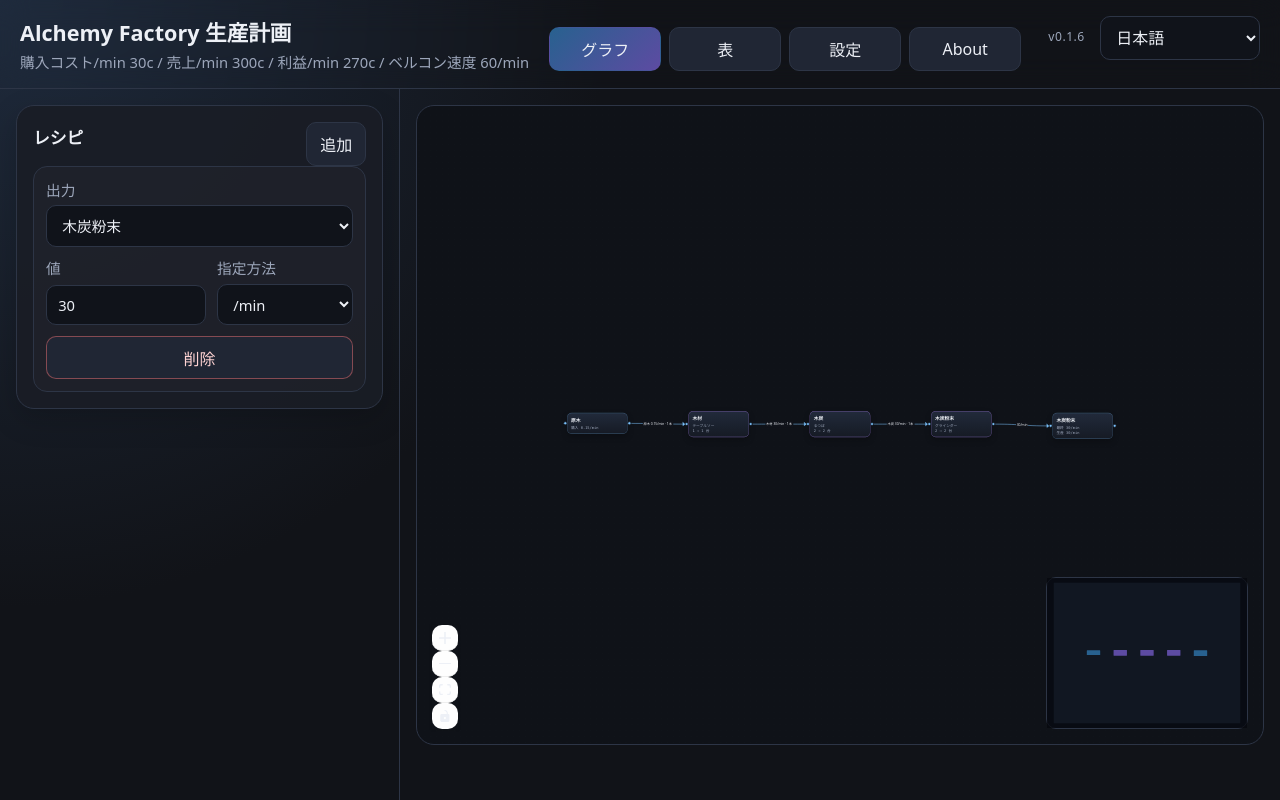
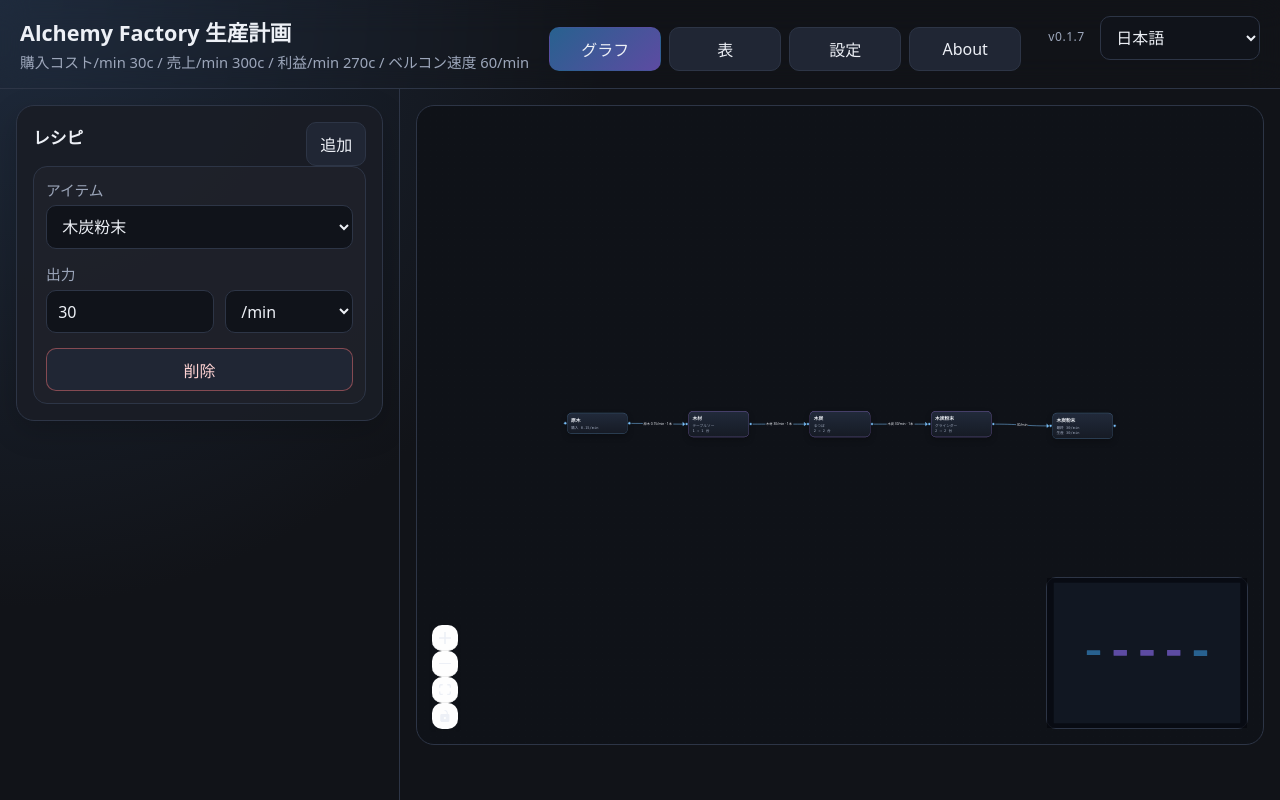
Before and after one commit to spaltfcy/alchemyfactory-calculator, a React (Vite) app: page / in a window 1280 px wide. Built offline with nearby package versions, Linux system fonts and the light colour scheme.

Commit message:
Adjust graph target layout and settings panels

```diff
--- a/package.json
+++ b/package.json
@@ -1,6 +1,6 @@
 {
   "name": "alchemyfactory-calculator",
-  "version": "0.1.6",
+  "version": "0.1.7",
   "private": true,
   "type": "module",
   "scripts": {
--- a/src/App.tsx
+++ b/src/App.tsx
@@ -12,7 +12,7 @@ import { SettingsTab } from './components/SettingsTab';
 import { AboutTab } from './components/AboutTab';
 import { formatCopper, formatNumber } from './utils/format';
 
-const APP_VERSION = 'v0.1.6';
+const APP_VERSION = 'v0.1.7';
 
 function mergeInitialState(): AppState {
   const saved = loadState();
@@ -31,7 +31,7 @@ function mergeInitialState(): AppState {
   };
 
   // v0.1.6: 余剰ノード表示はデフォルトONへ移行します。
-  if ((saved.version ?? 0) < 2) {
+  if ((saved.version ?? 0) < 3) {
     merged.settings.showSurplus = true;
   }
 
--- a/src/components/SettingsTab.tsx
+++ b/src/components/SettingsTab.tsx
@@ -51,60 +51,73 @@ export function SettingsTab({ state, setState }: SettingsTabProps) {
   }
 
   return (
-    <div className="settings-tab">
-      <section className="panel settings-card settings-card-small settings-grid settings-card-language">
+    <div className="settings-tab settings-tab-custom">
+      <section className="panel settings-box settings-box-language">
         <h2>{t('language', lang)}</h2>
-        <label>
-          {t('language', lang)}
+        <div className="settings-box-body">
+          <div className="settings-field">
+            <div className="settings-field-label">{t('language', lang)}</div>
             <select value={state.language} onChange={(e) => setState({ ...state, language: e.target.value as Lang })}>
               <option value="ja">日本語</option>
               <option value="en">English</option>
             </select>
-        </label>
+          </div>
+        </div>
       </section>
 
-      <section className="panel settings-card settings-card-small settings-grid settings-card-calculation">
+      <section className="panel settings-box settings-box-calculation">
         <h2>{lang === 'ja' ? '計算' : 'Calculation'}</h2>
-        <label>
-          {t('machineRounding', lang)}
+        <div className="settings-box-body">
+          <div className="settings-field">
+            <div className="settings-field-label">{t('machineRounding', lang)}</div>
             <select value={state.settings.machineRounding} onChange={(e) => patchSettings({ machineRounding: e.target.value as AppSettings['machineRounding'] })}>
               <option value="none">{t('roundingNone', lang)}</option>
               <option value="intermediate">{t('roundingIntermediate', lang)}</option>
               <option value="all">{t('roundingAll', lang)}</option>
             </select>
-        </label>
-        <label>
-          {t('defaultSurplusPolicy', lang)}
+          </div>
+
+          <div className="settings-field">
+            <div className="settings-field-label">{t('defaultSurplusPolicy', lang)}</div>
             <select value={state.settings.defaultSurplusPolicy} onChange={(e) => patchSettings({ defaultSurplusPolicy: e.target.value as SurplusPolicy })}>
               <option value="reuse">{t('reuse', lang)}</option>
               <option value="discard">{t('discard', lang)}</option>
             </select>
-        </label>
+          </div>
+        </div>
       </section>
 
-      <section className="panel settings-card settings-card-small settings-grid settings-card-display">
+      <section className="panel settings-box settings-box-display">
         <h2>{t('display', lang)}</h2>
-        <label>
-          {lang === 'ja' ? 'グラフ詳細度' : 'Graph detail'}
+        <div className="settings-box-body">
+          <div className="settings-field">
+            <div className="settings-field-label">{lang === 'ja' ? 'グラフ詳細度' : 'Graph detail'}</div>
             <select value={state.settings.graphDetailLevel} onChange={(e) => patchSettings({ graphDetailLevel: e.target.value as AppSettings['graphDetailLevel'] })}>
               <option value="simple">{t('simple', lang)}</option>
               <option value="normal">{t('normal', lang)}</option>
               <option value="detailed">{t('detailed', lang)}</option>
             </select>
-        </label>
+          </div>
+
           <label className="checkbox-row">
             <input type="checkbox" checked={state.settings.showSurplus} onChange={(e) => patchSettings({ showSurplus: e.target.checked })} />
             {lang === 'ja' ? '余剰ノードを表示' : 'Show surplus nodes'}
           </label>
+        </div>
       </section>
 
-      <section className="panel settings-card settings-card-small settings-grid settings-card-data">
+      <section className="panel settings-box settings-box-data">
         <h2>{t('data', lang)}</h2>
-        <button onClick={() => downloadJson('alchemy-factory-planner-save.json', state)}>{t('exportJson', lang)}</button>
-        <label className="file-label">
-          {t('importJson', lang)}
+        <div className="settings-box-body">
+          <button onClick={() => downloadJson('alchemy-factory-planner-save.json', state)}>
+            {t('exportJson', lang)}
+          </button>
+
+          <div className="settings-field">
+            <div className="settings-field-label">{t('importJson', lang)}</div>
             <input type="file" accept="application/json" onChange={(e) => void importJson(e.currentTarget.files?.[0])} />
-        </label>
+          </div>
+
           <button
             className="danger"
             onClick={() => {
@@ -114,14 +127,15 @@ export function SettingsTab({ state, setState }: SettingsTabProps) {
           >
             {t('reset', lang)}
           </button>
+        </div>
       </section>
 
-      <section className="panel settings-card settings-card-abilities">
+      <section className="panel settings-box settings-box-abilities">
         <h2>{t('abilities', lang)}</h2>
         <div className="ability-grid">
           {ABILITY_IDS.map((id) => (
-            <label key={id}>
-              {abilityLabels[id][lang]}
+            <div className="settings-field" key={id}>
+              <div className="settings-field-label">{abilityLabels[id][lang]}</div>
               <input
                 type="number"
                 min="0"
@@ -129,7 +143,7 @@ export function SettingsTab({ state, setState }: SettingsTabProps) {
                 value={state.abilities[id]}
                 onChange={(e) => setState({ ...state, abilities: { ...state.abilities, [id]: Number(e.target.value) } })}
               />
-            </label>
+            </div>
           ))}
         </div>
       </section>
--- a/src/components/TargetEditor.tsx
+++ b/src/components/TargetEditor.tsx
@@ -57,20 +57,22 @@ export function TargetEditor({ lang, targets, onChange }: TargetEditorProps) {
         <h2>{t('targets', lang)}</h2>
         <button onClick={() => onChange([...targets, makeTarget(lang)])}>{t('addTarget', lang)}</button>
       </div>
+
       <div className="target-list">
         {targets.map((target) => (
-          <div className="target-row" key={target.id}>
-            <label>
-              {t('output', lang)}
+          <div className="target-row target-row-compact" key={target.id}>
+            <div className="target-field">
+              <div className="target-field-label">{lang === 'ja' ? 'アイテム' : 'Item'}</div>
               <select value={target.outputItemId} onChange={(e) => updateTarget(target.id, { outputItemId: e.target.value })}>
                 {selectableOutputItems.map((itemId) => (
                   <option key={itemId} value={itemId}>{text(itemById[itemId].name, lang)}</option>
                 ))}
               </select>
-            </label>
-            <div className="target-value-row">
-              <label>
-                {t('value', lang)}
+            </div>
+
+            <div className="target-field">
+              <div className="target-field-label">{lang === 'ja' ? '出力' : 'Output'}</div>
+              <div className="target-inline">
                 <input
                   type="number"
                   min="0"
@@ -78,16 +80,16 @@ export function TargetEditor({ lang, targets, onChange }: TargetEditorProps) {
                   value={target.value}
                   onChange={(e) => updateTarget(target.id, { value: Number(e.target.value) })}
                 />
-              </label>
-              <label>
-                {t('mode', lang)}
                 <select value={target.mode} onChange={(e) => updateTarget(target.id, { mode: e.target.value as ProductionTarget['mode'] })}>
                   <option value="rate">{t('rateShort', lang)}</option>
                   <option value="machines">{t('machinesShort', lang)}</option>
                 </select>
-              </label>
+              </div>
             </div>
-            <button className="danger" onClick={() => onChange(targets.filter((x) => x.id !== target.id))}>{t('remove', lang)}</button>
+
+            <button className="danger" onClick={() => onChange(targets.filter((x) => x.id !== target.id))}>
+              {t('remove', lang)}
+            </button>
           </div>
         ))}
       </div>
--- a/src/defaultState.ts
+++ b/src/defaultState.ts
@@ -2,7 +2,7 @@ import type { AppState } from './types';
 import { DEFAULT_ABILITIES } from './data/abilityTables';
 
 export const DEFAULT_STATE: AppState = {
-  version: 2,
+  version: 3,
   language: 'ja',
   activeTab: 'graph',
   targets: [
--- a/src/engine/graph.ts
+++ b/src/engine/graph.ts
@@ -58,12 +58,20 @@ export function buildFlowGraph(
     const isSurplus = surplusItemIds.has(itemId) && !isFinal;
     const lines: string[] = [];
 
-    if (isFinal) {
+    if (isSurplus) {
+      lines.push(`${lang === 'ja' ? '余剰' : 'Surplus'} ${formatNumber(s.surplus)}/min`);
+    } else if (isFinal) {
       if (s.targetActual > 0) lines.push(`${lang === 'ja' ? '最終' : 'Target'} ${formatNumber(s.targetActual)}/min`);
       if (s.produced > 0) lines.push(`${lang === 'ja' ? '生産' : 'Prod'} ${formatNumber(s.produced)}/min`);
     }
-    if (!isSurplus && s.purchased > 0) lines.push(`${lang === 'ja' ? '購入' : 'Buy'} ${formatNumber(s.purchased)}/min`);
-    if (!isSurplus && !lines.length && s.requested > 0) lines.push(`${lang === 'ja' ? '消費' : 'Use'} ${formatNumber(s.requested)}/min`);
+
+    if (!isSurplus && s.purchased > 0) {
+      lines.push(`${lang === 'ja' ? '購入' : 'Buy'} ${formatNumber(s.purchased)}/min`);
+    }
+
+    if (!isSurplus && !lines.length && s.requested > 0) {
+      lines.push(`${lang === 'ja' ? '消費' : 'Use'} ${formatNumber(s.requested)}/min`);
+    }
 
     const id = `item:${itemId}`;
     nodes.push({
--- a/src/styles.css
+++ b/src/styles.css
@@ -276,3 +276,112 @@ th { color: var(--muted); font-weight: 600; background: rgba(255, 255, 255, 0.02
     grid-column: auto;
   }
 }
+
+
+/* v0.1.7 overrides */
+.target-row-compact {
+  gap: 0.9rem;
+}
+
+.target-field,
+.settings-field {
+  display: grid;
+  gap: 0.35rem;
+  align-items: start;
+}
+
+.target-field-label,
+.settings-field-label {
+  font-size: 0.92rem;
+  color: var(--muted);
+}
+
+.target-inline {
+  display: grid;
+  grid-template-columns: minmax(0, 1fr) 8rem;
+  gap: 0.7rem;
+}
+
+.settings-tab-custom {
+  display: flex;
+  flex-wrap: wrap;
+  gap: 1rem;
+  align-items: flex-start;
+  justify-content: flex-start;
+}
+
+.settings-box {
+  display: flex;
+  flex-direction: column;
+  align-items: stretch;
+  justify-content: flex-start;
+}
+
+.settings-box h2 {
+  margin: 0 0 1rem;
+}
+
+.settings-box-body {
+  display: grid;
+  gap: 1rem;
+  align-content: start;
+}
+
+.settings-box-language {
+  width: 24rem;
+  min-height: 15rem;
+}
+
+.settings-box-calculation {
+  width: 24rem;
+  min-height: 15rem;
+}
+
+.settings-box-display {
+  width: 24rem;
+  min-height: 15rem;
+}
+
+.settings-box-data {
+  width: 24rem;
+  min-height: 15rem;
+}
+
+.settings-box-abilities {
+  width: 49rem;
+  min-height: 22rem;
+}
+
+.settings-box-abilities .ability-grid {
+  display: grid;
+  grid-template-columns: repeat(3, minmax(0, 1fr));
+  gap: 0.9rem 1rem;
+  align-items: start;
+}
+
+.settings-box .checkbox-row {
+  align-self: start;
+  margin-top: 0.15rem;
+}
+
+@media (max-width: 1200px) {
+  .settings-box-language,
+  .settings-box-calculation,
+  .settings-box-display,
+  .settings-box-data,
+  .settings-box-abilities {
+    width: min(100%, 100%);
+    min-height: auto;
+  }
+
+  .settings-box-abilities .ability-grid {
+    grid-template-columns: repeat(2, minmax(0, 1fr));
+  }
+}
+
+@media (max-width: 700px) {
+  .target-inline,
+  .settings-box-abilities .ability-grid {
+    grid-template-columns: 1fr;
+  }
+}
```
Lines whose indentation alone changed are shown as unchanged.
